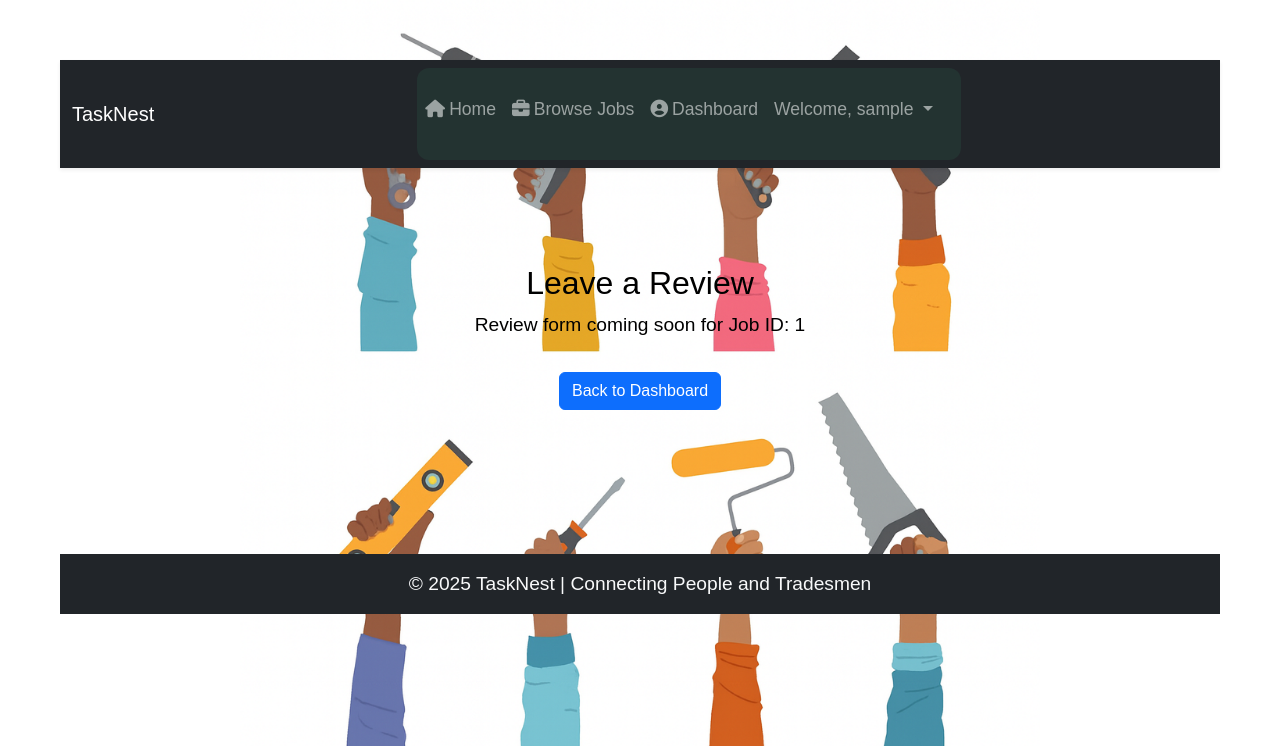
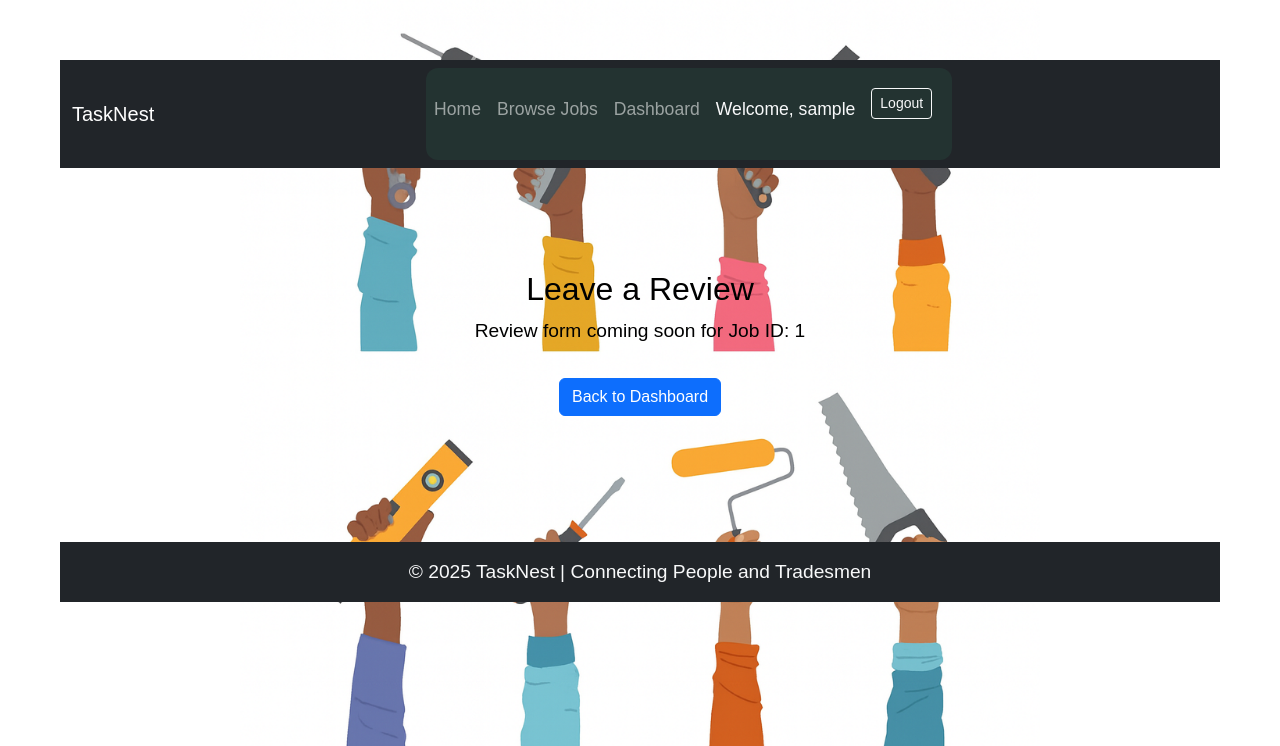
Before and after one commit to Tafari-K/tasknest, a Django app: page /add-review/1/ in a window 1280 px wide. Shown: the top 746 px of the page. Run offline with Django 5.2, Linux system fonts and the light colour scheme; the visitor is signed in with stand-in values (Sample User, id 1).

```diff
--- a/templates/base.html
+++ b/templates/base.html
@@ -7,55 +7,58 @@
     <title>{% block title %}TaskNest{% endblock %}</title>
 
     <!-- Bootstrap CSS -->
-  <link href="https://cdn.jsdelivr.net/npm/bootstrap@5.3.3/dist/css/bootstrap.min.css" rel="stylesheet">
+    <link
+        href="https://cdn.jsdelivr.net/npm/bootstrap@5.3.3/dist/css/bootstrap.min.css"
+        rel="stylesheet"
+    >
 
     <!-- Font Awesome -->
-  <link rel="stylesheet" href="https://cdnjs.cloudflare.com/ajax/libs/font-awesome/6.4.0/css/all.min.css">
+    <link
+        rel="stylesheet"
+        href="https://cdnjs.cloudflare.com/ajax/libs/font-awesome/6.4.0/css/all.min.css"
+    >
 
-  <!-- Custom CSS -->
+    <!-- Your Custom CSS -->
+    {% load static %}
     <link rel="stylesheet" href="{% static 'core/css/style.css' %}">
+
 </head>
 
 <body>
-  <!-- Navbar -->
-  <nav class="navbar navbar-expand-lg navbar-dark bg-dark shadow-sm">
+    <!-- Navbar Section -->
+    <nav class="navbar navbar-expand-lg navbar-dark bg-dark">
         <div class="container-fluid">
             <a class="navbar-brand" href="{% url 'home' %}">TaskNest</a>
             <button class="navbar-toggler" type="button" data-bs-toggle="collapse" data-bs-target="#navbarNav">
                 <span class="navbar-toggler-icon"></span>
             </button>
-      <div class="collapse navbar-collapse justify-content-end" id="navbarNav">
-        <ul class="navbar-nav">
-          <li class="nav-item"><a class="nav-link" href="{% url 'home' %}"><i class="fas fa-home me-1"></i>Home</a></li>
+            <div class="collapse navbar-collapse" id="navbarNav">
+                <ul class="navbar-nav ms-auto">
+                    <li class="nav-item"><a class="nav-link" href="{% url 'home' %}">Home</a></li>
+
                     {% if user.is_authenticated %}
-            <li class="nav-item"><a class="nav-link" href="{% url 'jobs' %}"><i class="fas fa-briefcase me-1"></i>Browse Jobs</a></li>
-            <li class="nav-item"><a class="nav-link" href="{% url 'dashboard' %}"><i class="fas fa-user-circle me-1"></i>Dashboard</a></li>
-            <li class="nav-item dropdown">
-              <a class="nav-link dropdown-toggle" href="#" id="userDropdown" role="button" data-bs-toggle="dropdown">
-                Welcome, {{ user.username }}
-              </a>
-              <ul class="dropdown-menu dropdown-menu-end">
-                <li><a class="dropdown-item" href="{% url 'dashboard' %}">Dashboard</a></li>
-                <li><hr class="dropdown-divider"></li>
-                <li>
-                  <form method="POST" action="{% url 'logout' %}">
+                        <li class="nav-item"><a class="nav-link" href="{% url 'jobs' %}">Browse Jobs</a></li>
+                        <li class="nav-item"><a class="nav-link" href="{% url 'dashboard' %}">Dashboard</a></li>
+                        <li class="nav-item">
+                            <span class="nav-link text-light">Welcome, {{ user.username }}</span>
+                        </li>
+                        <li class="nav-item">
+                            <form method="POST" action="{% url 'logout' %}" class="d-inline">
                                 {% csrf_token %}
-                    <button type="submit" class="dropdown-item">Logout</button>
+                                <button type="submit" class="btn btn-outline-light btn-sm ms-2">Logout</button>
                             </form>
                         </li>
-              </ul>
-            </li>
                     {% else %}
-            <li class="nav-item"><a class="nav-link" href="{% url 'signup' %}"><i class="fas fa-user-plus me-1"></i>Sign Up</a></li>
-            <li class="nav-item"><a class="nav-link" href="{% url 'login' %}"><i class="fas fa-sign-in-alt me-1"></i>Login</a></li>
+                        <li class="nav-item"><a class="nav-link" href="{% url 'signup' %}">Sign Up</a></li>
+                        <li class="nav-item"><a class="nav-link" href="{% url 'login' %}">Login</a></li>
                     {% endif %}
                 </ul>
             </div>
         </div>
     </nav>
 
-  <!-- Main Content -->
-  <main class="container py-5">
+    <!-- Main Content Area -->
+    <main class="container mt-4">
         {% block content %}{% endblock %}
     </main>
 
```
Lines whose indentation alone changed are shown as unchanged.
